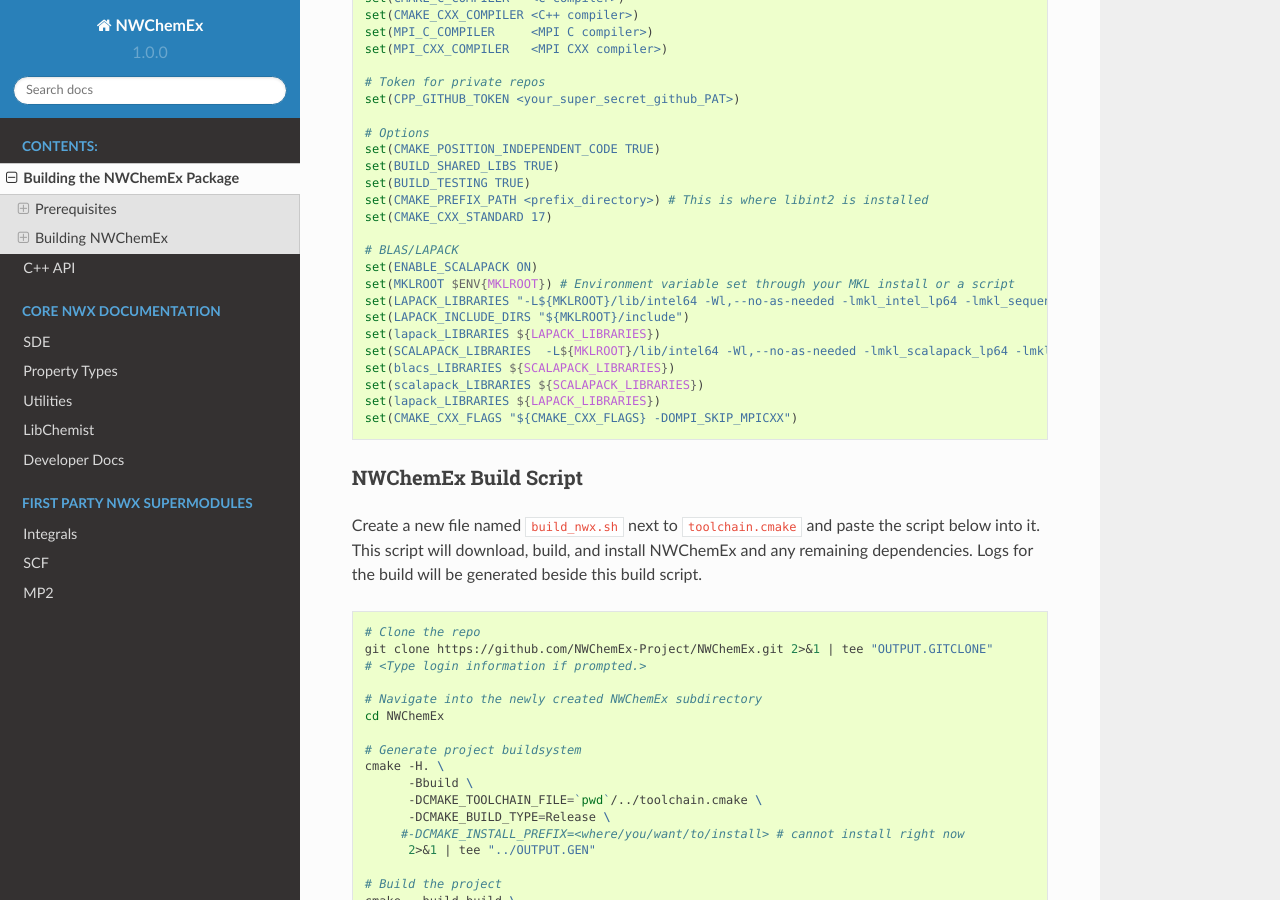
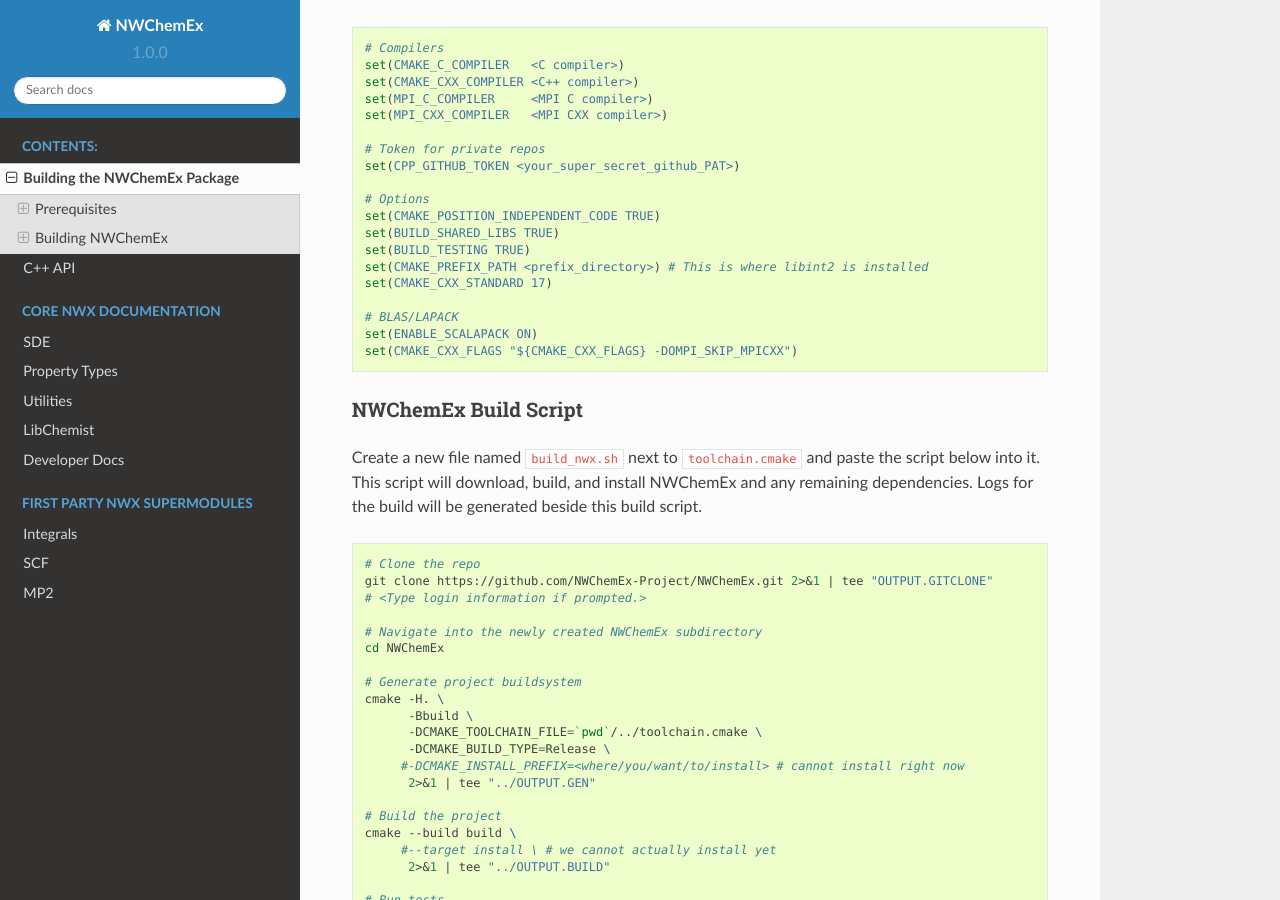
Before and after one commit to NWChemEx/NWChemEx, a Sphinx documentation site: the page built from docs/source/installation/building.rst, in a window 1280 px wide and 900 px high, scrolled down 2335 px. Built offline with Sphinx 7.4.7 and the Read the Docs theme 2.0.0, drawn with Linux system fonts in a browser that asks for light colours; some of the changed text lies outside the part shown.

Commit message:
Removed setting BLAS variables in the recommended  and fixed other misc formatting issues

```diff
--- a/docs/source/installation/building.rst
+++ b/docs/source/installation/building.rst
@@ -34,6 +34,7 @@
 automatically for all new terminal sessions:
 
 .. code-block:: bash
+
    . /path/to/intel/mkl/bin/mklvars.sh <arch>
 
 **Other BLAS/LAPACK/ScaLAPACK:** If not using the Intel MKL, closely study the
@@ -51,17 +52,17 @@
 
 The libint2 build will take a long time (probably >2 hrs), and should be started
 well in advance. At the time of writing, libint v2.6.0 can be obtained from the
-`libint v2.6.0 release <https://github.com/evaleev/libint/releases/tag/v2.6.0>`_
+`libint v2.6.0 release <https://github.com/evaleev/libint/releases/tag/v2.6.0>`__
 page and built using instructions at
-`libint Wiki <https://github.com/evaleev/libint/wiki>`_ if a custom library is
+`libint Wiki <https://github.com/evaleev/libint/wiki>`__ if a custom library is
 needed.
 
 The following build script can be used to build and install the libint2
 pre-generated library "lmax=6 library (standard ints only)", which can be
 downloaded from the
-`libint v2.6.0 release <https://github.com/evaleev/libint/releases/tag/v2.6.0>`_
+`libint v2.6.0 release <https://github.com/evaleev/libint/releases/tag/v2.6.0>`__
 page or directly from
-`here <https://github.com/evaleev/libint/releases/download/v2.6.0/libint-2.6.0.tgz>`_.
+`here <https://github.com/evaleev/libint/releases/download/v2.6.0/libint-2.6.0.tgz>`__.
 Download and extract the pre-generated libint v2.6.0 library. Inside the newly
 extracted libint-2.6.0 directory, create a file named ``build.sh`` and paste the
 below contents, modifying everything in angled brackets (<>) to be correct for
@@ -136,14 +137,6 @@
 
    # BLAS/LAPACK
    set(ENABLE_SCALAPACK ON)
-   set(MKLROOT $ENV{MKLROOT}) # Environment variable set through your MKL install or a script
-   set(LAPACK_LIBRARIES "-L${MKLROOT}/lib/intel64 -Wl,--no-as-needed -lmkl_intel_lp64 -lmkl_sequential -lmkl_core -lpthread -lm -ldl")
-   set(LAPACK_INCLUDE_DIRS "${MKLROOT}/include")
-   set(lapack_LIBRARIES ${LAPACK_LIBRARIES})
-   set(SCALAPACK_LIBRARIES  -L${MKLROOT}/lib/intel64 -Wl,--no-as-needed -lmkl_scalapack_lp64 -lmkl_intel_lp64 -lmkl_sequential -lmkl_core -lmkl_blacs_openmpi_lp64 -lpthread -lm -ldl)
-   set(blacs_LIBRARIES ${SCALAPACK_LIBRARIES})
-   set(scalapack_LIBRARIES ${SCALAPACK_LIBRARIES})
-   set(lapack_LIBRARIES ${LAPACK_LIBRARIES})
    set(CMAKE_CXX_FLAGS "${CMAKE_CXX_FLAGS} -DOMPI_SKIP_MPICXX")
 
 
```
